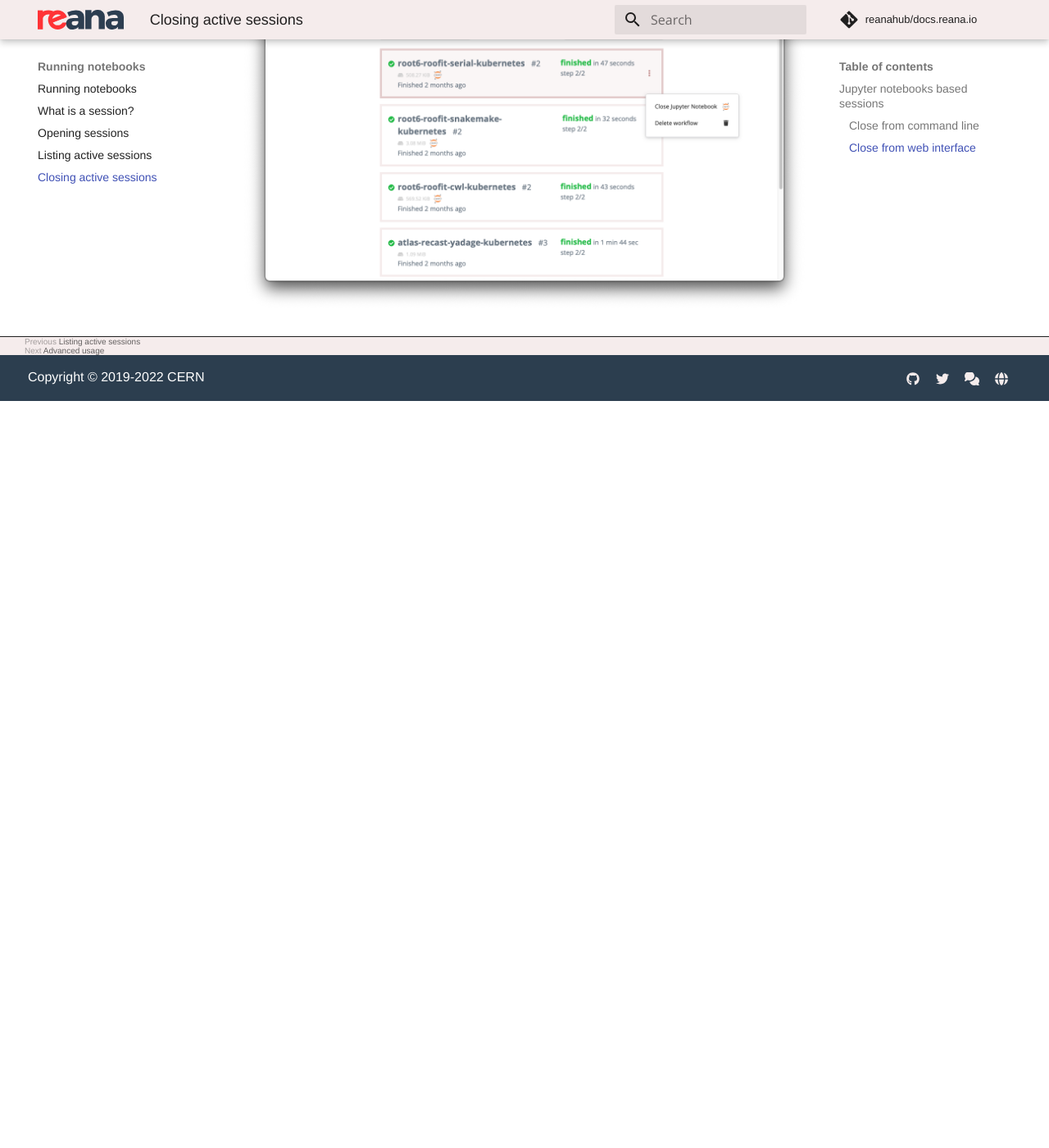
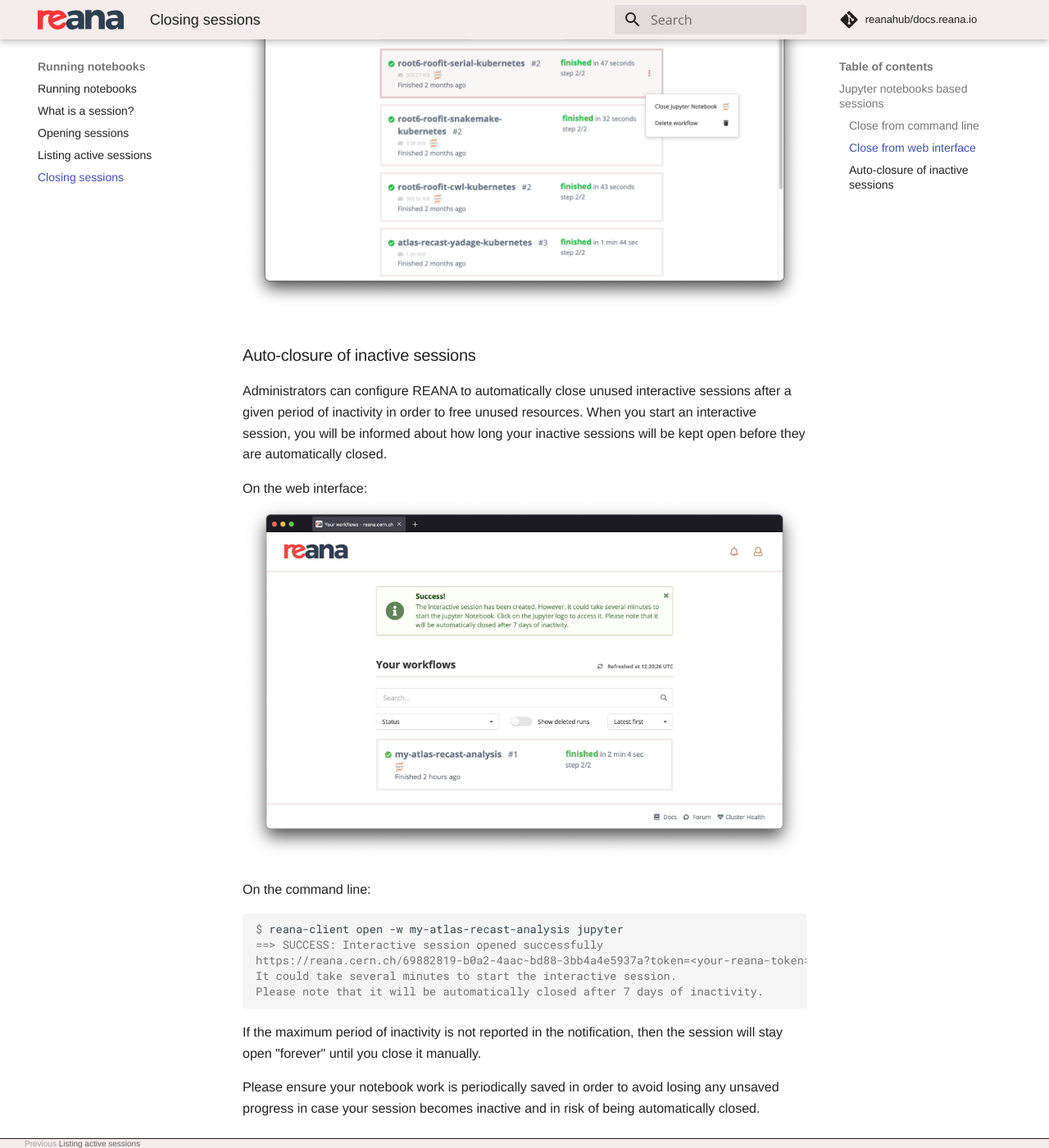
Before and after one commit to reanahub/docs.reana.io, an MkDocs documentation site: the page built from docs/running-notebooks/closing-sessions/index.md, in a window 1280 px wide and 1400 px high, scrolled down 938 px. Shown: the whole window at 82% size. Built offline with MkDocs 1.6.1 and Material for MkDocs 9.7.7, drawn with Linux system fonts in a browser that asks for light colours; comment, search, counter and statistics services are not loaded; before the commit the page ends 1427 px from its top, so only the background shows below that; some of the changed text lies outside the part shown.

Commit message:
running-notebooks: document auto-closure feature
Closes #154.

````diff
--- a/docs/running-notebooks/closing-active-sessions/index.md
+++ b/docs/running-notebooks/closing-sessions/index.md
@@ -1,4 +1,4 @@
-# Closing active sessions
+# Closing sessions
 
 ## Jupyter notebooks based sessions
 
@@ -30,3 +30,30 @@ click on the vertical ellipsis menu on the right-hand-side and select
 "Close Jupyter Notebook".
 
 ![ui-close-session](../../images/ui-close-session.png)
+
+### Auto-closure of inactive sessions
+
+Administrators can configure REANA to automatically close unused interactive sessions
+after a given period of inactivity in order to free unused resources.
+When you start an interactive session, you will be informed about how long
+your inactive sessions will be kept open before they are automatically closed.
+
+On the web interface:
+![ui-autoclosure-warning](../../images/ui-open-session-autoclosure-warning.png)
+
+On the command line:
+
+```console
+$ reana-client open -w my-atlas-recast-analysis jupyter
+==> SUCCESS: Interactive session opened successfully
+https://reana.cern.ch/69882819-b0a2-4aac-bd88-3bb4a4e5937a?token=<your-reana-token>
+It could take several minutes to start the interactive session.
+Please note that it will be automatically closed after 7 days of inactivity.
+```
+
+If the maximum period of inactivity is not reported in the notification, then the
+session will stay open "forever" until you close it manually.
+
+Please ensure your notebook work is periodically saved in order to avoid losing
+any unsaved progress in case your session becomes inactive and in risk of being
+automatically closed.
--- a/docs/running-notebooks/index.md
+++ b/docs/running-notebooks/index.md
@@ -5,4 +5,4 @@
 - [What is a session?](what-is-session) to learn about interactive sessions supported by REANA
 - [Opening sessions](opening-sessions) with typical user scenarios to open a notebook on your workspaces
 - [Listing active sessions](listing-active-sessions) on your workspaces
-- [Closing active sessions](closing-active-sessions) after you finished exploring data in your workspace
+- [Closing sessions](closing-sessions) after you finished exploring data in your workspace
````
Also changed, not shown: docs/running-notebooks/opening-sessions/index.md (+8 -0 lines), docs/images/ui-open-session-autoclosure-warning.png (added), docs/running-notebooks/.pages.
